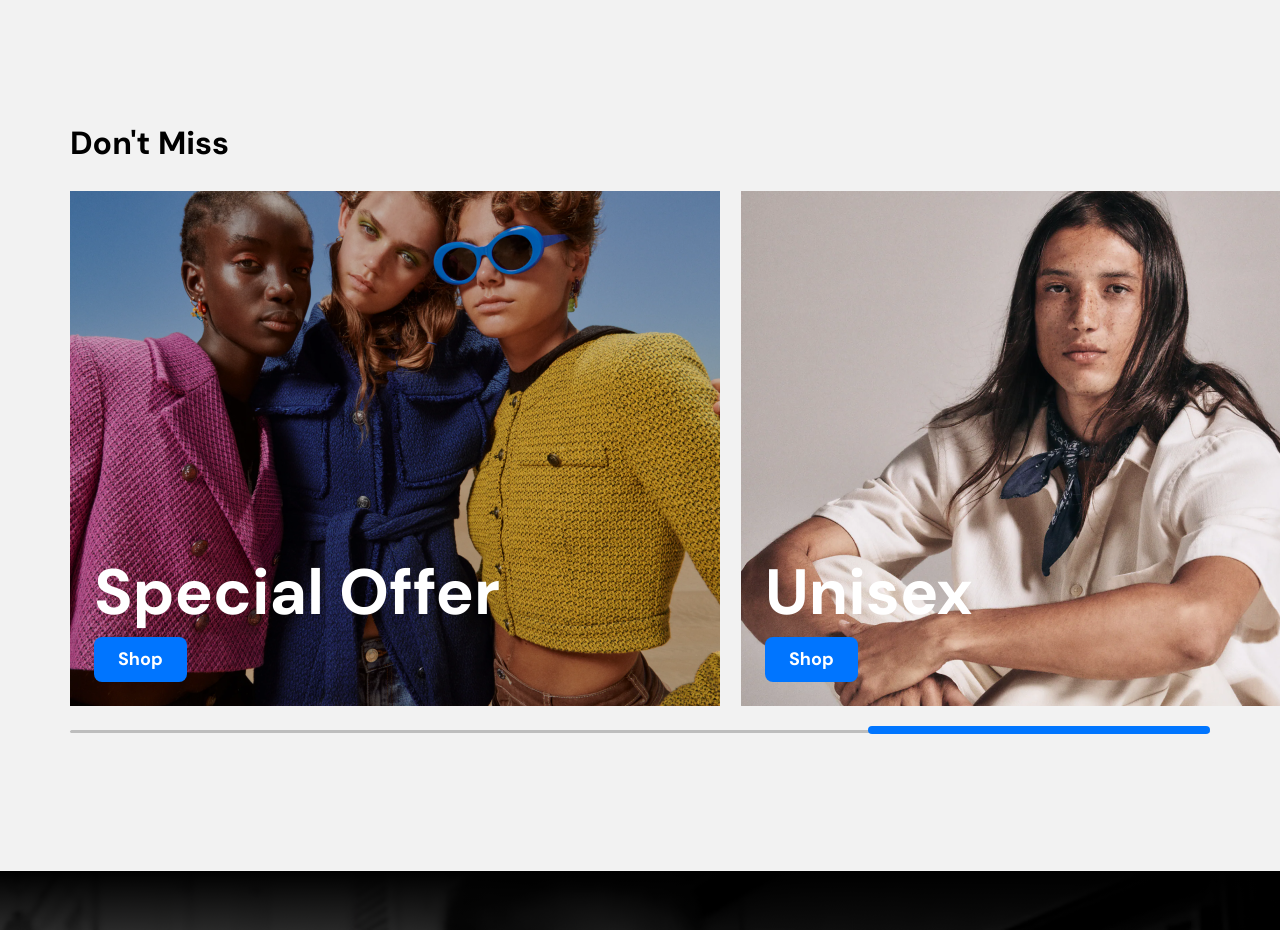
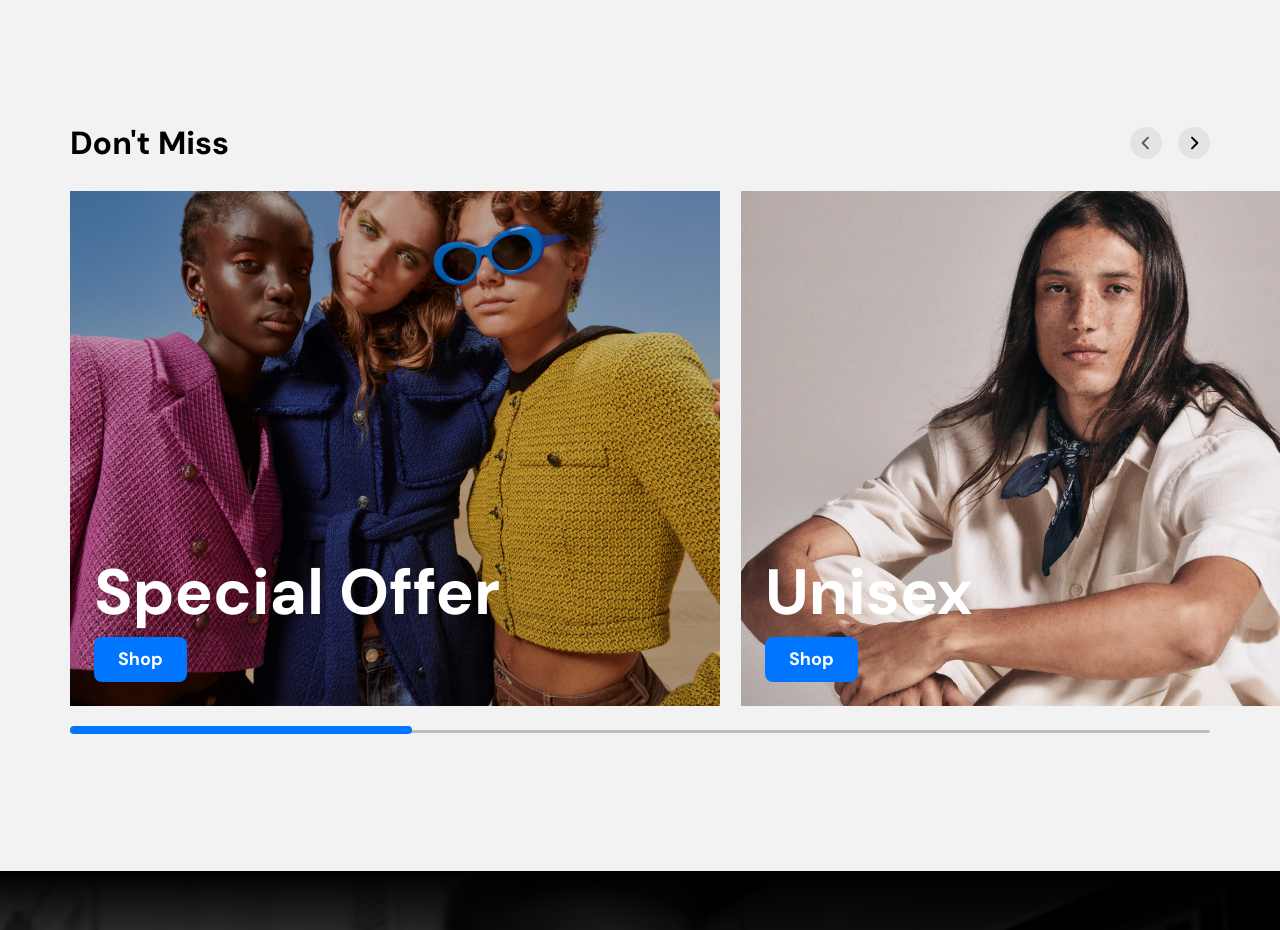
Before and after one commit to AndreyBaglai/layout, a React (Create React App) app: page / in a window 1280 px wide. Shown: the part 2720-3650 px from the top of the page. Built offline with nearby package versions, Linux system fonts and the light colour scheme.

Commit message:
feat: add dont miss slider

```diff
--- a/src/components/InputRange/index.tsx
+++ b/src/components/InputRange/index.tsx
@@ -13,7 +13,7 @@ interface IProps {
 
 const InputRange: React.FC<IProps> = ({ max, onChange, sizeThumb, value }) => (
   <div className={styles.inputWrapper}>
-    <input className={classNames(styles.range, styles[sizeThumb])} type="range" min="1" max={max} onChange={onChange} value={value} />
+    <input className={classNames(styles.range, styles[sizeThumb])} type="range" min="1" max={max} onChange={onChange} value={value} defaultValue={1} />
   </div>
 );
 
--- a/src/containers/Page/DontMiss/index.tsx
+++ b/src/containers/Page/DontMiss/index.tsx
@@ -1,4 +1,4 @@
-import React from 'react';
+import React, { useState } from 'react';
 
 import SectionHeader from 'components/SectionHeader';
 import InputRange from 'components/InputRange';
@@ -9,16 +9,59 @@ import dontMissSrc2 from 'sources/images/dont-miss-2.png';
 
 import styles from './styles.module.scss';
 
+const moveSlider = (n: number) => {
+  const slider = document.getElementById('dontMissSlider');
+  const isMobile = document.documentElement.clientWidth < 600;
+
+  if (slider) {
+    switch (n) {
+      case 1:
+        slider.style.left = '0';
+        break;
+      case 2:
+        isMobile ? slider.style.left = '-320px' :
+        slider.style.left = '-670px';
+        break;
+      case 3:
+      isMobile ? slider.style.left = '-640px' :
+        slider.style.left = '-1340px';
+        break;
+    }
+  }
+};
+
 const DontMiss: React.FC = () => {
+  const [currIdx, setCurrIdx] = useState(1);
+
+  const onChangeSlider = ({ currentTarget }: React.FormEvent<HTMLInputElement>) => {
+    moveSlider(Number(currentTarget.value));
+    setCurrIdx(Number(currentTarget.value));
+  };
+
+  const handlerSliderRightArrow = () => {
+    if (currIdx === 1) return;
+
+    setCurrIdx(currIdx - 1);
+    moveSlider(currIdx - 1);
+  }
+
+  const handlerSliderLeftArrow = () => {
+    if (currIdx === 6) return;
+
+    setCurrIdx(currIdx + 1);
+    moveSlider(currIdx + 1);
+  }
+
   return (
     <section className={styles.dontMiss}>
-      <SectionHeader title="Don't Miss" controls={false} />
-      <div className={styles.content}>
+      <SectionHeader title="Don't Miss" controls={true} handlerLeftArrow={handlerSliderLeftArrow} handlerRightArrow={handlerSliderRightArrow} />
+
+      <div id="dontMissSlider" className={styles.content}>
         <Card size="middle" imageSrc={dontMissSrc1} text="Special Offer" />
         <Card size="middle" imageSrc={dontMissSrc2} text="Unisex" />
         <Card size="middle" imageSrc={dontMissSrc1} text="Special Offer" />
       </div>
-      <InputRange max={2} onChange={() => {}} sizeThumb="middle" />
+      <InputRange max={3} onChange={onChangeSlider} sizeThumb="middle" />
     </section>
   );
 };
--- a/src/containers/Page/DontMiss/styles.module.scss
+++ b/src/containers/Page/DontMiss/styles.module.scss
@@ -29,6 +29,9 @@
     justify-content: space-between;
     align-items: center;
     width: 1992px;
+    position: relative;
+    left: 0;
+    transition: all 0.5s ease;
 
     @include _768 {
       width: 100%;
--- a/src/containers/Page/Trending/index.tsx
+++ b/src/containers/Page/Trending/index.tsx
@@ -46,19 +46,19 @@ const moveSlider = (n: number) => {
 const Trending: React.FC = () => {
   const [currIdx, setCurrIdx] = useState(1);
 
-  const onChangeImage = ({ currentTarget }: React.FormEvent<HTMLInputElement>) => {
+  const onChangeSlider = ({ currentTarget }: React.FormEvent<HTMLInputElement>) => {
     moveSlider(Number(currentTarget.value));
     setCurrIdx(Number(currentTarget.value));
   };
 
-  const handleSliderRightArrow = () => {
+  const handlerSliderRightArrow = () => {
     if (currIdx === 1) return;
 
     setCurrIdx(currIdx - 1);
     moveSlider(currIdx - 1);
   }
 
-  const handleSliderLeftArrow = () => {
+  const handlerSliderLeftArrow = () => {
     if (currIdx === 6) return;
 
     setCurrIdx(currIdx + 1);
@@ -67,7 +67,7 @@ const Trending: React.FC = () => {
 
   return (
     <section className={styles.trending}>
-      <SectionHeader title="Trending Now" controls={true} handlerLeftArrow={handleSliderLeftArrow} handlerRightArrow={handleSliderRightArrow} />
+      <SectionHeader title="Trending Now" controls={true} handlerLeftArrow={handlerSliderLeftArrow} handlerRightArrow={handlerSliderRightArrow} />
 
       <div id="trendingSlider" className={styles.content}>
         <TrendingCard
@@ -120,7 +120,7 @@ const Trending: React.FC = () => {
         />
       </div>
 
-      <InputRange max={6} onChange={onChangeImage} sizeThumb="small" value={currIdx} />
+      <InputRange max={6} onChange={onChangeSlider} sizeThumb="small" value={currIdx} />
     </section>
   );
 };
```
